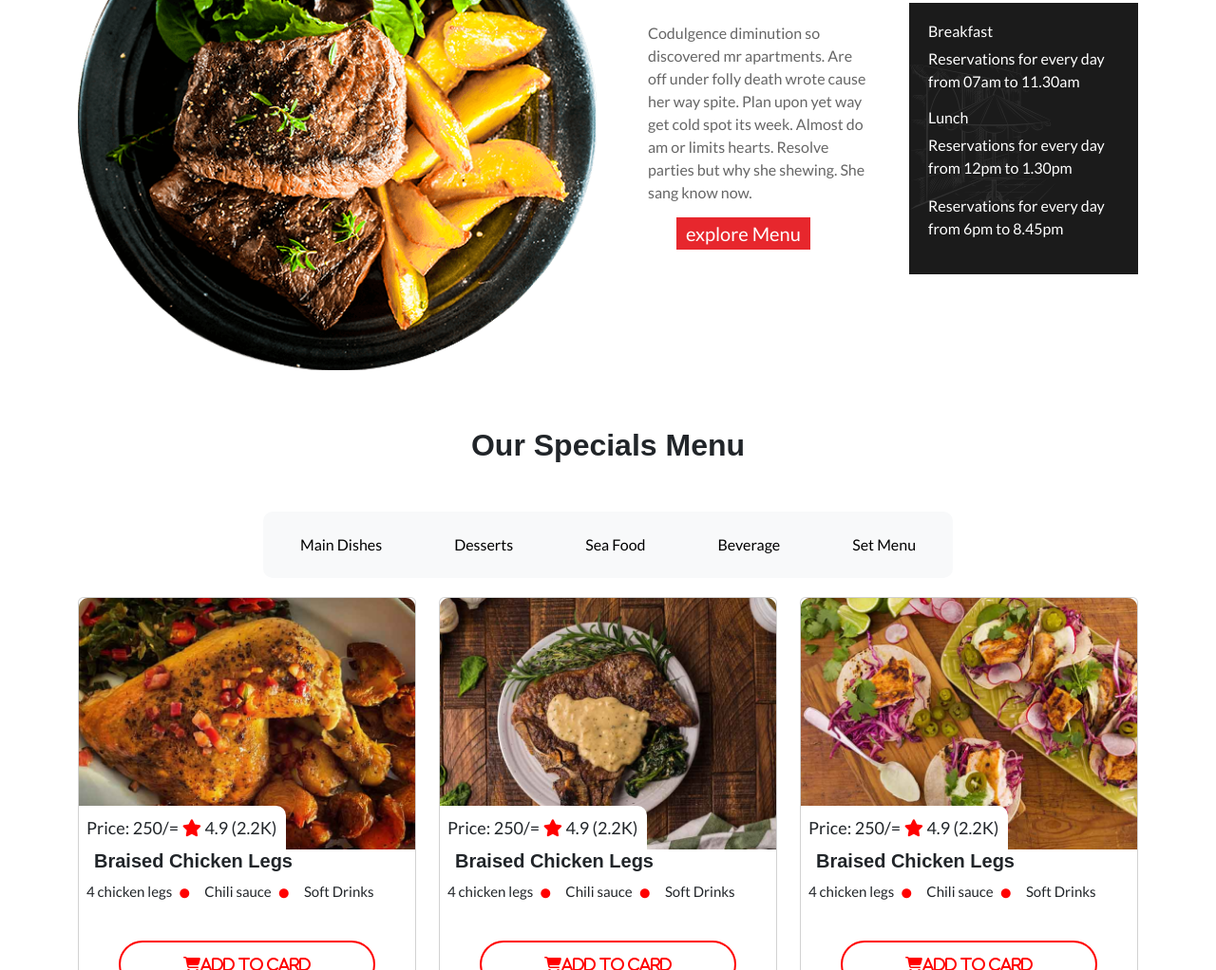
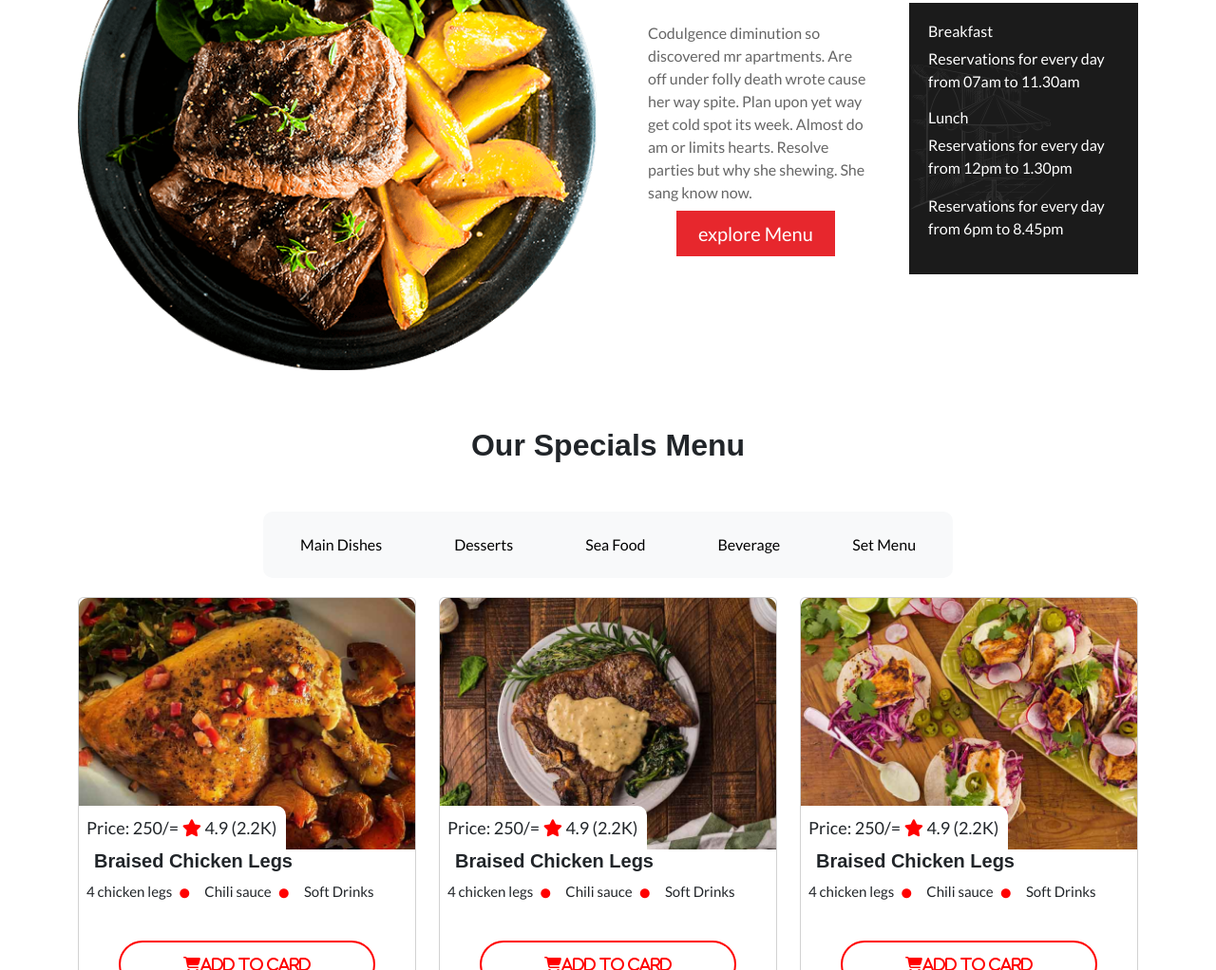
Before and after one commit to majharul-islam-kobir/restaurant-project, a plain HTML site: page index.html in a window 1280 px wide. Shown: the part 719-1741 px from the top of the page at 95% size. Drawn offline with Linux system fonts and the light colour scheme; a web font is replaced by a local one.

Commit message:
Restaurant project

```diff
--- a/assets/css/style.css
+++ b/assets/css/style.css
@@ -284,7 +284,7 @@ h5 {
         background-color: #E7272D;
         color: #FFF;
         margin-left: 60px;
-        padding: 5px 10px;
+        padding: 12px 23px;
         /* `lg` applies to medium devices (tablets, less than 992px) */
         @media (max-width: 576px) {
             margin: 0 auto;
```
